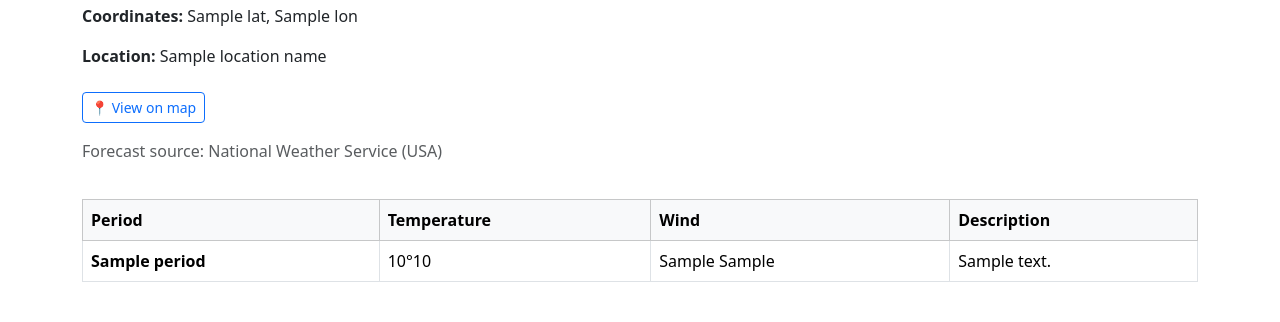
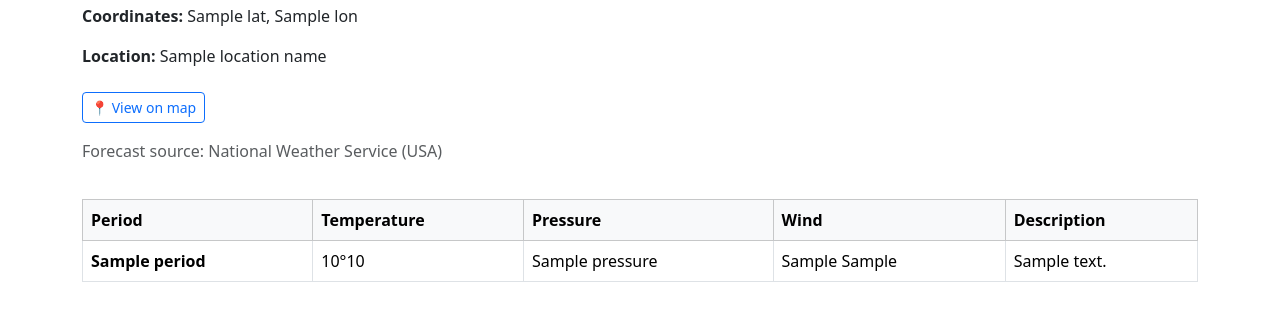
Before and after one commit to desaga/nws-api-forecast, a Flask app: template templates/index.html in a window 1280 px wide. Shown: the part 883-1205 px from the top of the page. Run offline with Flask 3, Linux system fonts and the light colour scheme; the template is opened without the code that fills it: most values are stand-ins (such as "Sample title", 1, 10 or a date in 2020).

Commit message:
added a pressure column

```diff
--- a/main.py
+++ b/main.py
@@ -85,7 +85,7 @@ def get_forecast_open_meteo(lat, lon):
         params = {
             "latitude": lat,
             "longitude": lon,
-            "daily": "temperature_2m_max,temperature_2m_min,weathercode,wind_speed_10m_max,wind_direction_10m_dominant",
+            "daily": "temperature_2m_max,temperature_2m_min,weathercode,wind_speed_10m_max,wind_direction_10m_dominant,surface_pressure_mean",
             "timezone": "auto"
         }
         response = requests.get(url, params=params)
@@ -150,6 +150,9 @@ def index():
                     if daily_data:
                         forecast = []
                         for i in range(len(daily_data["time"])):
+                            pressure_mmHg = round(
+                                daily_data["surface_pressure_mean"][
+                                    i] * 0.75006)
                             forecast.append({
                                 "name": format_date_label(daily_data["time"][i]),
                                 "temperature": f"{daily_data['temperature_2m_max'][i]}° / {daily_data['temperature_2m_min'][i]}°",
@@ -160,6 +163,7 @@ def index():
                                 ),
                                 "windSpeed": f"{daily_data['wind_speed_10m_max'][i]} km/h",
                                 "windDirection": f"{daily_data['wind_direction_10m_dominant'][i]}°",
+                                "pressure": f"{pressure_mmHg} mmHg"
                             })
                     else:
                         error = "Could not get forecast from any source."
--- a/templates/index.html
+++ b/templates/index.html
@@ -103,6 +103,7 @@
                 <tr>
                     <th>Period</th>
                     <th>Temperature</th>
+                    <th>Pressure</th>
                     <th>Wind</th>
                     <th>Description</th>
                 </tr>
@@ -118,6 +119,7 @@
                                 {{ period.temperature }}°{{ period.temperatureUnit }}
                             {% endif %}
                         </td>
+                        <td>{{ period.pressure }}</td>
                         <td>{{ period.windDirection }} {{ period.windSpeed }}</td>
                         <td>{{ period.detailedForecast or period.description }}</td>
                     </tr>
```
